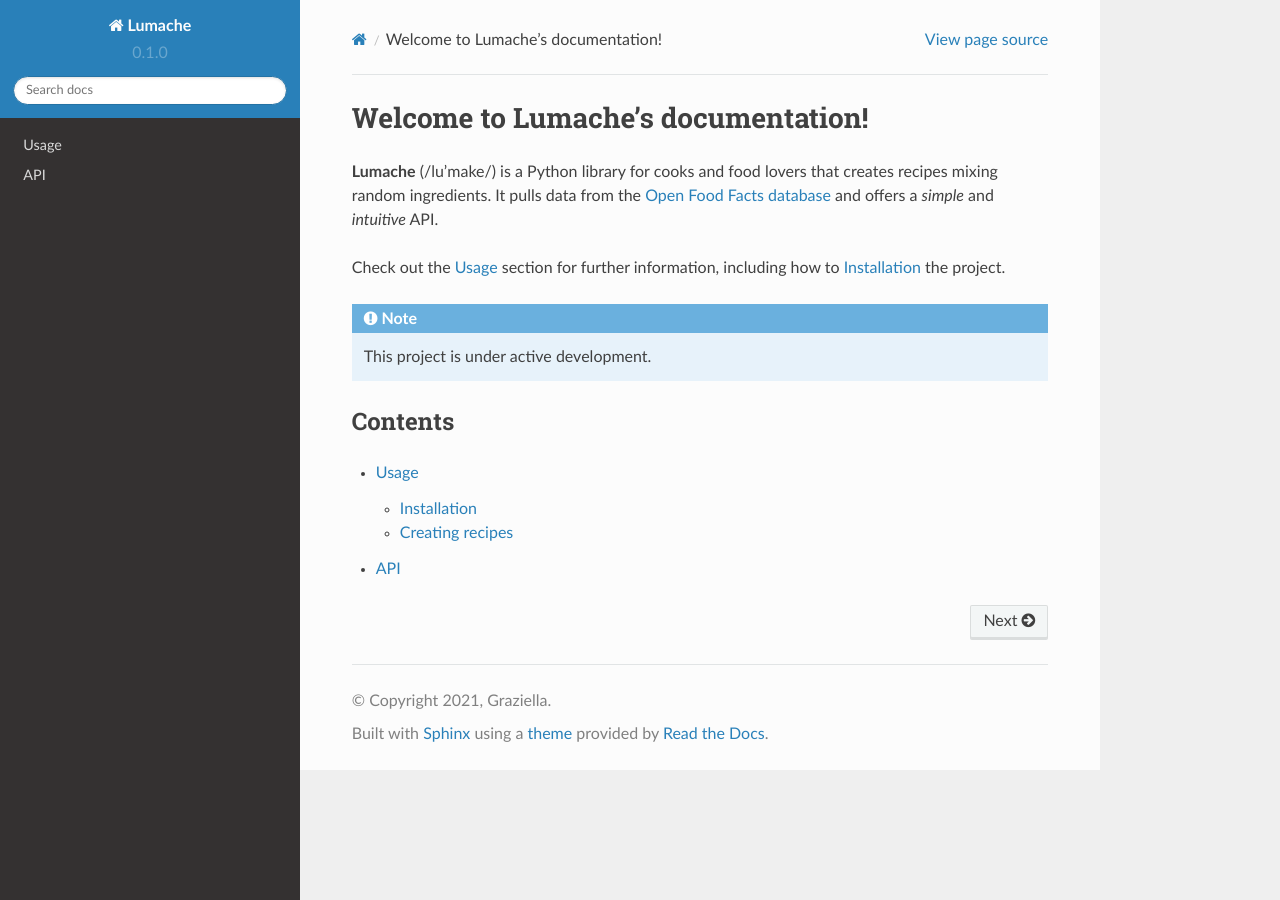
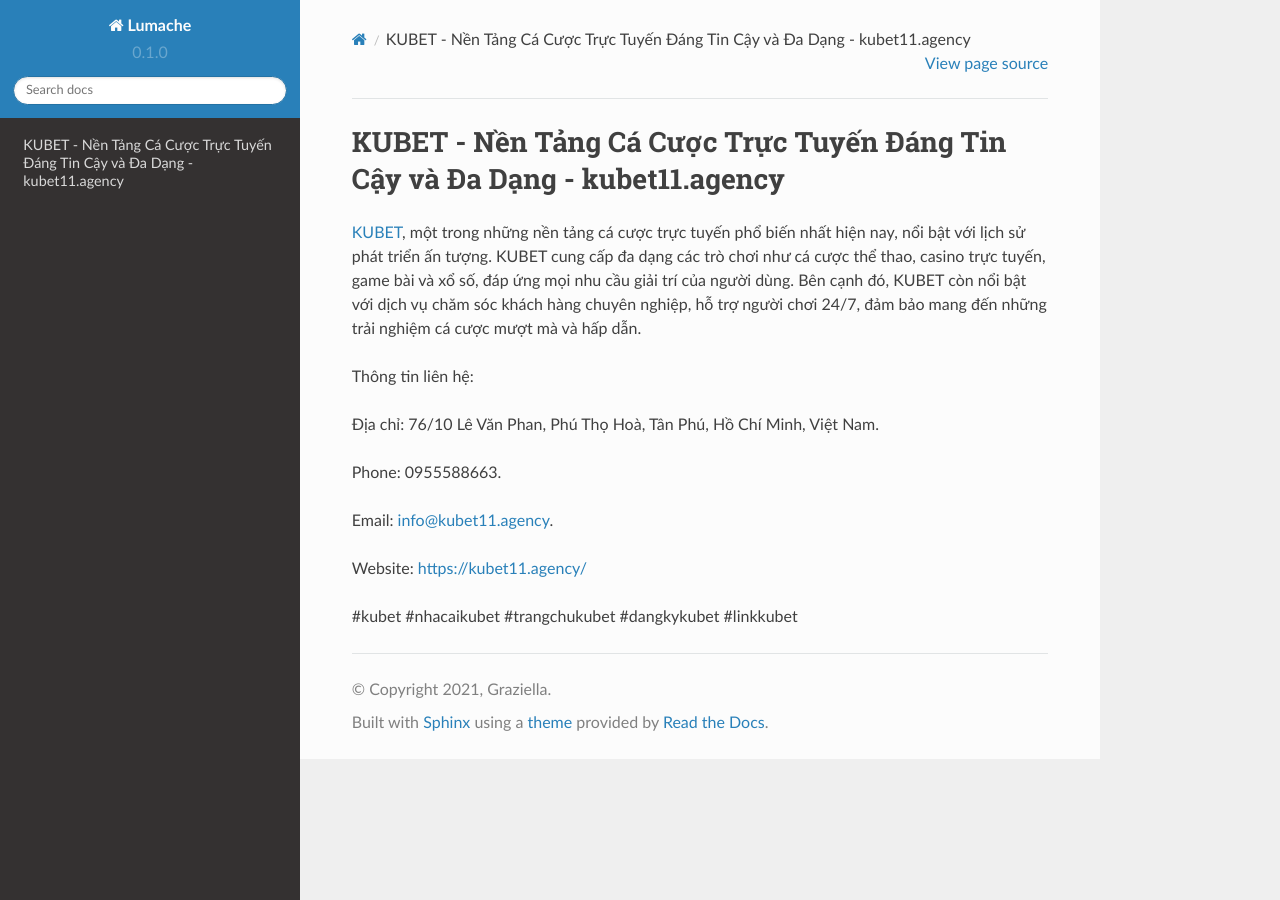
Before and after one commit to iaduphattai904809/kubet11agency, a Sphinx documentation site: the page built from docs/source/index.rst, in a window 1280 px wide. Built offline with Sphinx 7.4.7 and the Read the Docs theme 2.0.0, drawn with Linux system fonts in a browser that asks for light colours.

Commit message:
Update index.rst

```diff
--- a/docs/source/index.rst
+++ b/docs/source/index.rst
@@ -1,22 +1,16 @@
-Welcome to Lumache's documentation!
+KUBET - Nền Tảng Cá Cược Trực Tuyến Đáng Tin Cậy và Đa Dạng - kubet11.agency
 ===================================
 
-**Lumache** (/lu'make/) is a Python library for cooks and food lovers
-that creates recipes mixing random ingredients.
-It pulls data from the `Open Food Facts database <https://world.openfoodfacts.org/>`_
-and offers a *simple* and *intuitive* API.
+`KUBET <https://kubet11.agency/>`_, một trong những nền tảng cá cược trực tuyến phổ biến nhất hiện nay, nổi bật với lịch sử phát triển ấn tượng. KUBET cung cấp đa dạng các trò chơi như cá cược thể thao, casino trực tuyến, game bài và xổ số, đáp ứng mọi nhu cầu giải trí của người dùng. Bên cạnh đó, KUBET còn nổi bật với dịch vụ chăm sóc khách hàng chuyên nghiệp, hỗ trợ người chơi 24/7, đảm bảo mang đến những trải nghiệm cá cược mượt mà và hấp dẫn.
 
-Check out the :doc:`usage` section for further information, including
-how to :ref:`installation` the project.
+Thông tin liên hệ:
 
-.. note::
+Địa chỉ: 76/10 Lê Văn Phan, Phú Thọ Hoà, Tân Phú, Hồ Chí Minh, Việt Nam.
 
-   This project is under active development.
+Phone: 0955588663.
 
-Contents
---------
+Email: info@kubet11.agency.
 
-.. toctree::
+Website: https://kubet11.agency/
 
-   usage
-   api
+#kubet #nhacaikubet #trangchukubet #dangkykubet #linkkubet
```
